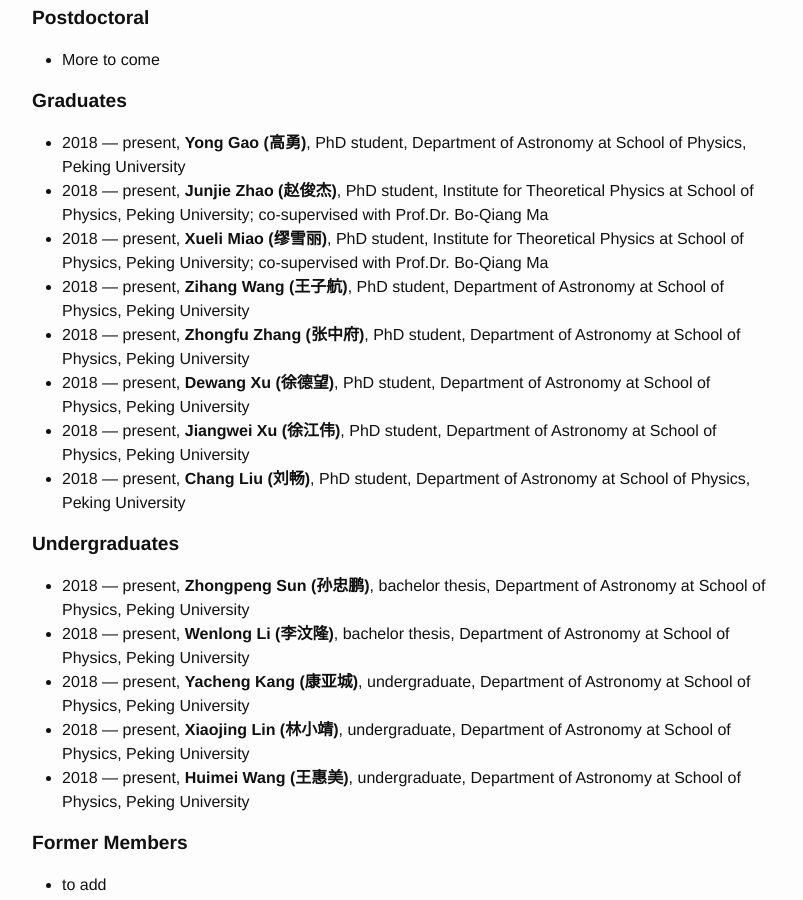
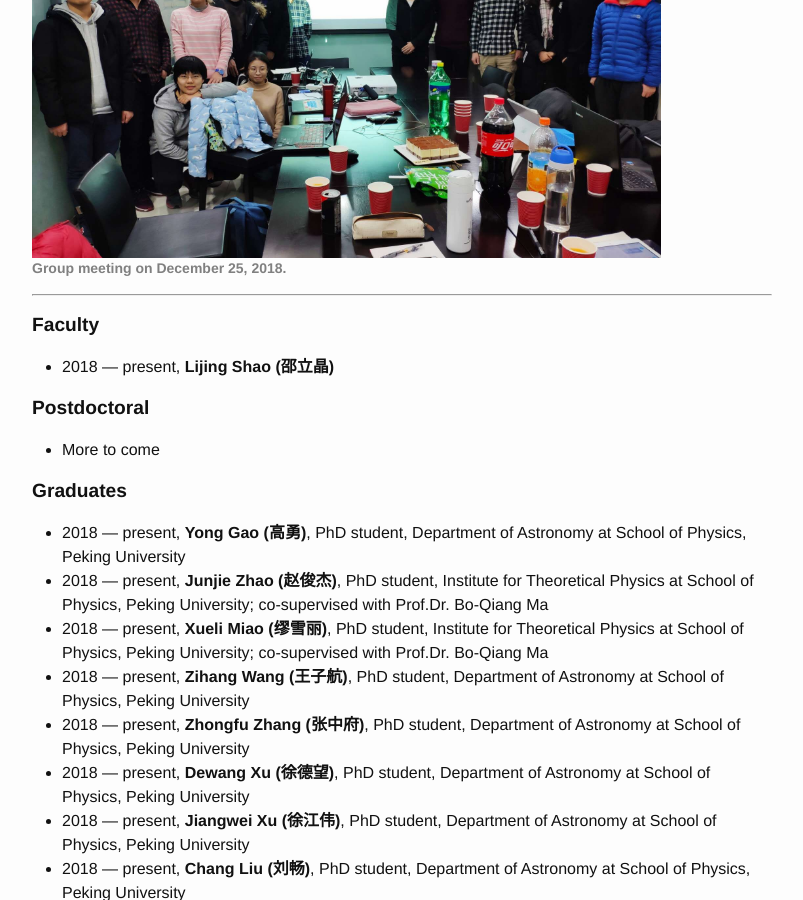
Before and after one commit to Friendshao/Friendshao.github.io, a Jekyll site: the page built from docs/people.md, in a window 1280 px wide and 900 px high, scrolled down 473 px. Shown: the whole window, without its empty margins (238-1041 px from the left). Built offline with Jekyll 4.4.1, drawn with Linux system fonts in a browser that asks for light colours.

Commit message:
add 2018 GM photo

```diff
--- a/docs/people.md
+++ b/docs/people.md
@@ -19,7 +19,13 @@
 
 <p></p>
 
+<figure>
+<img src="img/group_meeting_Dec25_2018.jpeg" style="width:85%">
+<figcaption><font color="grey"><b>Group meeting on December 25, 2018.</b></font></figcaption>
+</figure>
+
 ---
+
 
 <p></p>
 
```
Also changed, not shown: about/about.md (+1 -1 lines), docs/meetings.md (+5 -0 lines), docs/img/group_meeting_Dec25_2018.jpeg (added), 1 other file.
